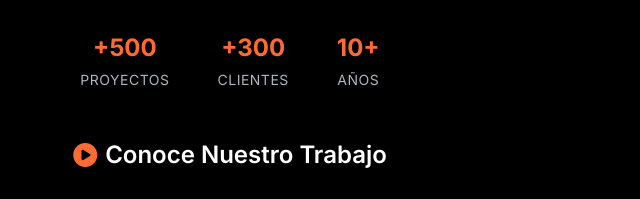
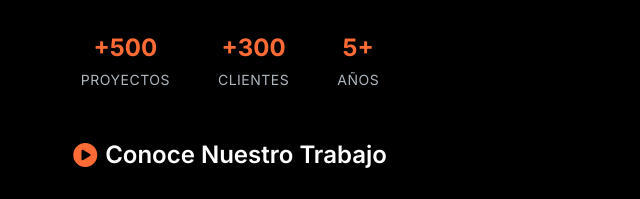
Before and after one commit to SpecialForcesElectrician/Links, a plain HTML site: page index.html in a window 1280 px wide. Shown: the part 555-754 px from the top of the page, 410-1050 px from the left. Drawn offline with nearby package versions, Linux system fonts and the light colour scheme.

Commit message:
Primer commit

```diff
--- a/index.html
+++ b/index.html
@@ -49,7 +49,7 @@
                                 <span class="stat-label" data-es="Clientes" data-en="Clients">Clientes</span>
                             </div>
                             <div class="stat-item">
-                                <span class="stat-number">10+</span>
+                                <span class="stat-number">5+</span>
                                 <span class="stat-label" data-es="Años" data-en="Years">Años</span>
                             </div>
                         </div>
```
